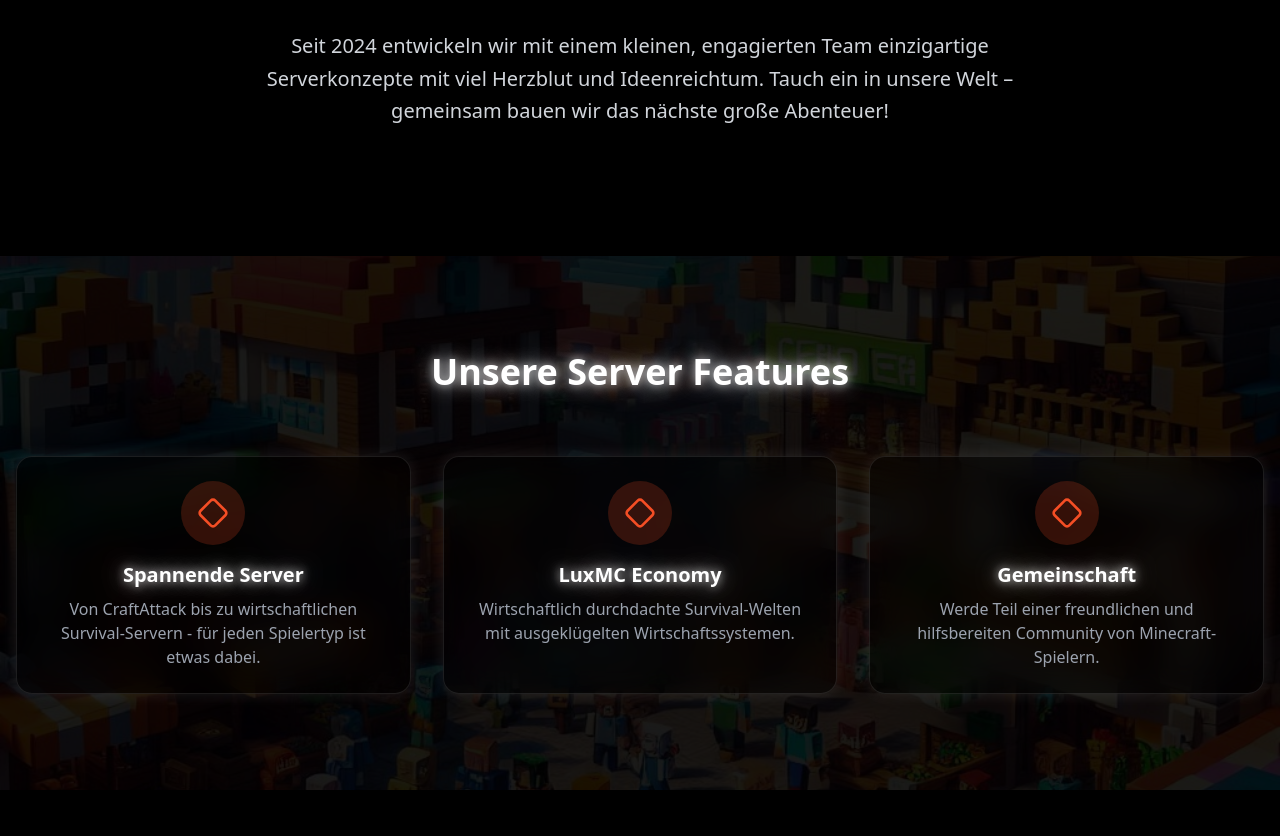
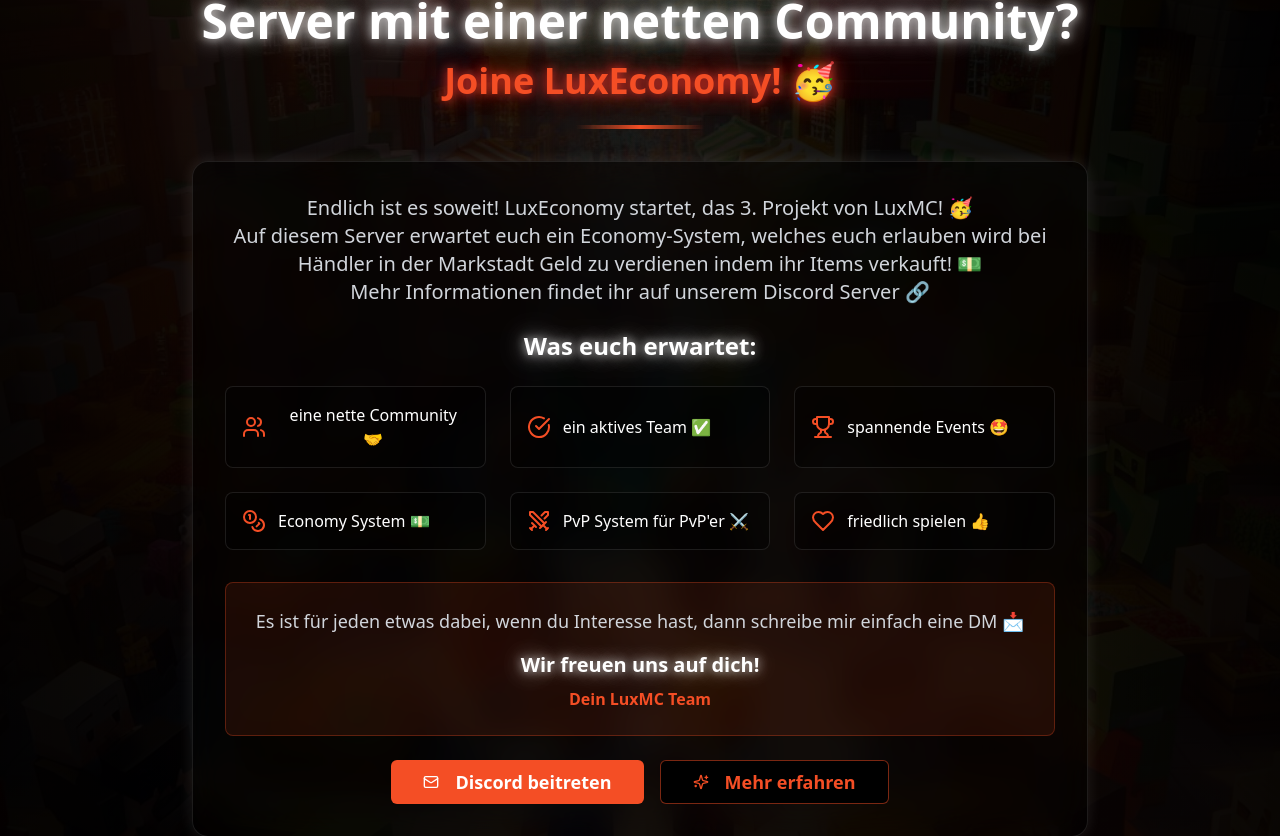
Before and after one commit to PirCraft24/LuxMC.site, a React (Vite) app: page / in a window 1280 px wide. Shown: the part 982-1818 px from the top of the page. Built offline with nearby package versions, Linux system fonts and the light colour scheme; no server answers.

Commit message:
Add promotional banner to homepage
The AI added a promotional banner to the homepage, displaying a message about LuxEconomy, including details and a call to action.

```diff
--- /dev/null
+++ b/src/components/LuxEconomyBanner.tsx
@@ -0,0 +1,101 @@
+
+import React from 'react';
+import { Sparkles, Users, CheckCircle, Trophy, Coins, Swords, Heart, Mail } from 'lucide-react';
+import { Button } from '@/components/ui/button';
+
+const LuxEconomyBanner = () => {
+  return (
+    <section className="py-16 bg-gradient-to-br from-accent/20 via-black to-accent/10 relative overflow-hidden border-y border-accent/30">
+      <div className="absolute inset-0 bg-[url('/lovable-uploads/30c1624d-e93b-4e0d-8a08-a8f3581a716f.png')] bg-cover bg-center opacity-10" />
+      <div className="absolute inset-0 bg-gradient-to-r from-black/80 via-transparent to-black/80" />
+
+      <div className="container mx-auto px-4 relative z-10">
+        <div className="max-w-4xl mx-auto text-center">
+          <div className="inline-flex items-center gap-2 bg-accent/20 backdrop-blur border border-accent/40 rounded-full px-6 py-2 mb-6">
+            <Sparkles className="h-5 w-5 text-accent animate-pulse" />
+            <span className="text-accent font-bold">JETZT NEU</span>
+            <Sparkles className="h-5 w-5 text-accent animate-pulse" />
+          </div>
+
+          <h2 className="text-3xl md:text-5xl font-bold mb-4 glow-text leading-tight">
+            Lust auf einen aktiven Minecraft Server mit einer netten Community?
+          </h2>
+          <h3 className="text-2xl md:text-4xl font-bold mb-6 text-accent glow-text-accent">
+            Joine LuxEconomy! 🥳
+          </h3>
+
+          <div className="w-32 h-1 bg-gradient-to-r from-transparent via-accent to-transparent mx-auto mb-8"></div>
+
+          <div className="glass-panel p-8 mb-8">
+            <p className="text-lg md:text-xl text-gray-300 mb-6 leading-relaxed">
+              Endlich ist es soweit! LuxEconomy startet, das 3. Projekt von LuxMC! 🥳<br />
+              Auf diesem Server erwartet euch ein Economy-System, welches euch erlauben wird bei Händler in der Markstadt Geld zu verdienen indem ihr Items verkauft! 💵<br />
+              Mehr Informationen findet ihr auf unserem Discord Server 🔗
+            </p>
+
+            <h4 className="text-2xl font-bold mb-6 glow-text">Was euch erwartet:</h4>
+
+            <div className="grid grid-cols-1 md:grid-cols-2 lg:grid-cols-3 gap-6 mb-8">
+              <div className="flex items-center gap-3 bg-black/40 p-4 rounded-lg border border-white/10">
+                <Users className="h-6 w-6 text-accent flex-shrink-0" />
+                <span className="text-white">eine nette Community 🤝</span>
+              </div>
+
+              <div className="flex items-center gap-3 bg-black/40 p-4 rounded-lg border border-white/10">
+                <CheckCircle className="h-6 w-6 text-accent flex-shrink-0" />
+                <span className="text-white">ein aktives Team ✅</span>
+              </div>
+
+              <div className="flex items-center gap-3 bg-black/40 p-4 rounded-lg border border-white/10">
+                <Trophy className="h-6 w-6 text-accent flex-shrink-0" />
+                <span className="text-white">spannende Events 🤩</span>
+              </div>
+
+              <div className="flex items-center gap-3 bg-black/40 p-4 rounded-lg border border-white/10">
+                <Coins className="h-6 w-6 text-accent flex-shrink-0" />
+                <span className="text-white">Economy System 💵</span>
+              </div>
+
+              <div className="flex items-center gap-3 bg-black/40 p-4 rounded-lg border border-white/10">
+                <Swords className="h-6 w-6 text-accent flex-shrink-0" />
+                <span className="text-white">PvP System für PvP'er ⚔️</span>
+              </div>
+
+              <div className="flex items-center gap-3 bg-black/40 p-4 rounded-lg border border-white/10">
+                <Heart className="h-6 w-6 text-accent flex-shrink-0" />
+                <span className="text-white">friedlich spielen 👍</span>
+              </div>
+            </div>
+
+            <div className="bg-accent/10 border border-accent/30 rounded-lg p-6 mb-6">
+              <p className="text-lg text-gray-300 mb-4">
+                Es ist für jeden etwas dabei, wenn du Interesse hast, dann schreibe mir einfach eine DM 📩
+              </p>
+              <p className="text-xl font-bold glow-text">
+                Wir freuen uns auf dich!
+              </p>
+              <p className="text-accent font-bold mt-2">
+                Dein LuxMC Team
+              </p>
+            </div>
+
+            <div className="flex flex-col sm:flex-row justify-center items-center gap-4">
+              <a href="https://discord.gg/vwm5Mv93Ye" target="_blank" rel="noopener noreferrer">
+                <Button size="lg" className="bg-accent hover:bg-accent/80 text-white font-bold px-8 py-3 text-lg">
+                  <Mail className="mr-2 h-5 w-5" />
+                  Discord beitreten
+                </Button>
+              </a>
+              <Button variant="outline" size="lg" className="border-accent/50 text-accent hover:bg-accent/10 font-bold px-8 py-3 text-lg">
+                <Sparkles className="mr-2 h-5 w-5" />
+                Mehr erfahren
+              </Button>
+            </div>
+          </div>
+        </div>
+      </div>
+    </section>
+  );
+};
+
+export default LuxEconomyBanner;
--- a/src/pages/Home.tsx
+++ b/src/pages/Home.tsx
@@ -1,8 +1,8 @@
-
 import React from 'react';
 import { ArrowRight, Sparkles, Diamond } from 'lucide-react';
 import { Button } from '@/components/ui/button';
 import { Link } from 'react-router-dom';
+import LuxEconomyBanner from '@/components/LuxEconomyBanner';
 
 const Home = () => {
   return (
@@ -43,6 +43,9 @@ const Home = () => {
           <ArrowRight className="h-8 w-8 transform rotate-90 text-white/70" />
         </div>
       </section>
+
+      {/* LuxEconomy Promotional Banner */}
+      <LuxEconomyBanner />
 
       {/* About Section */}
       <section className="py-24 bg-black">
```
